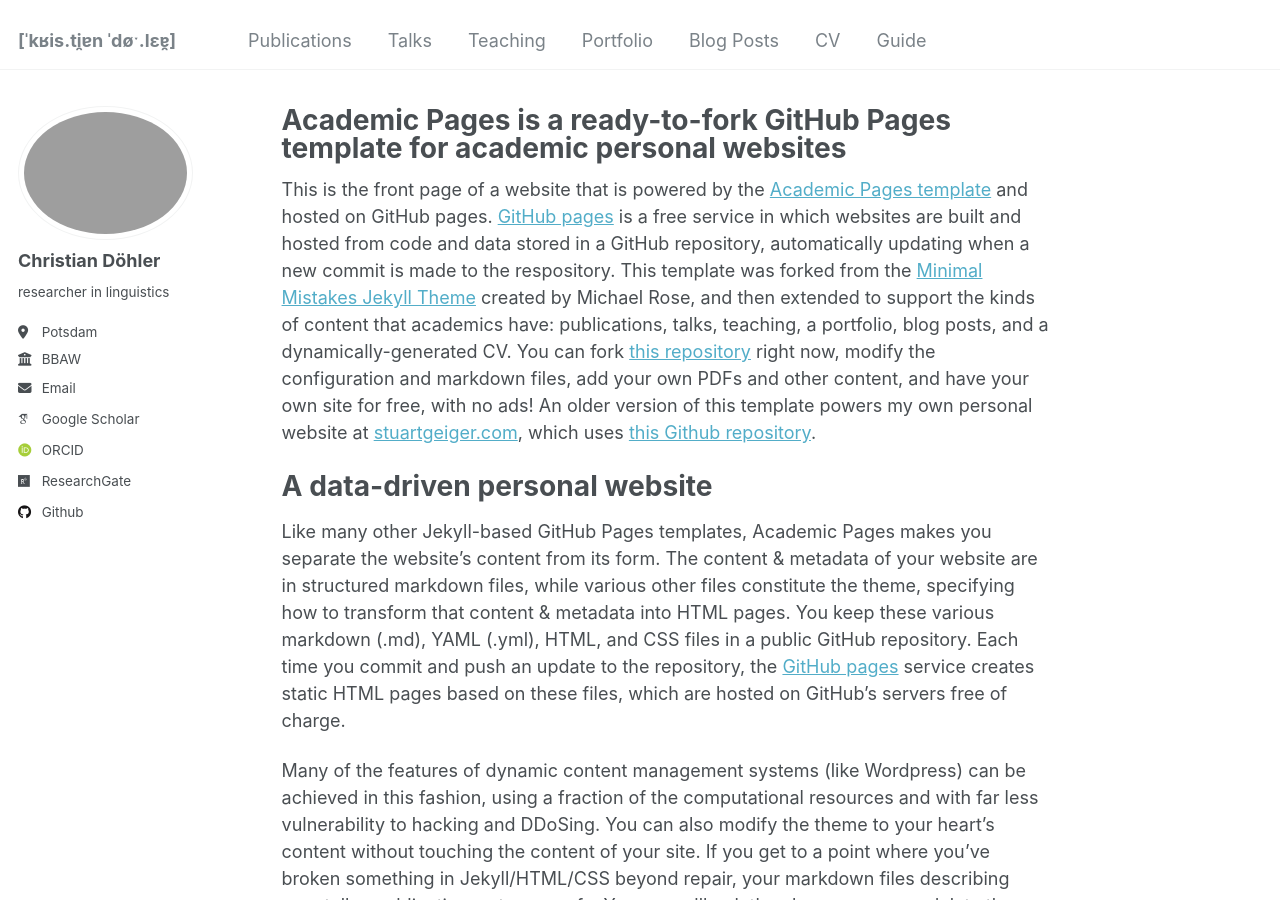
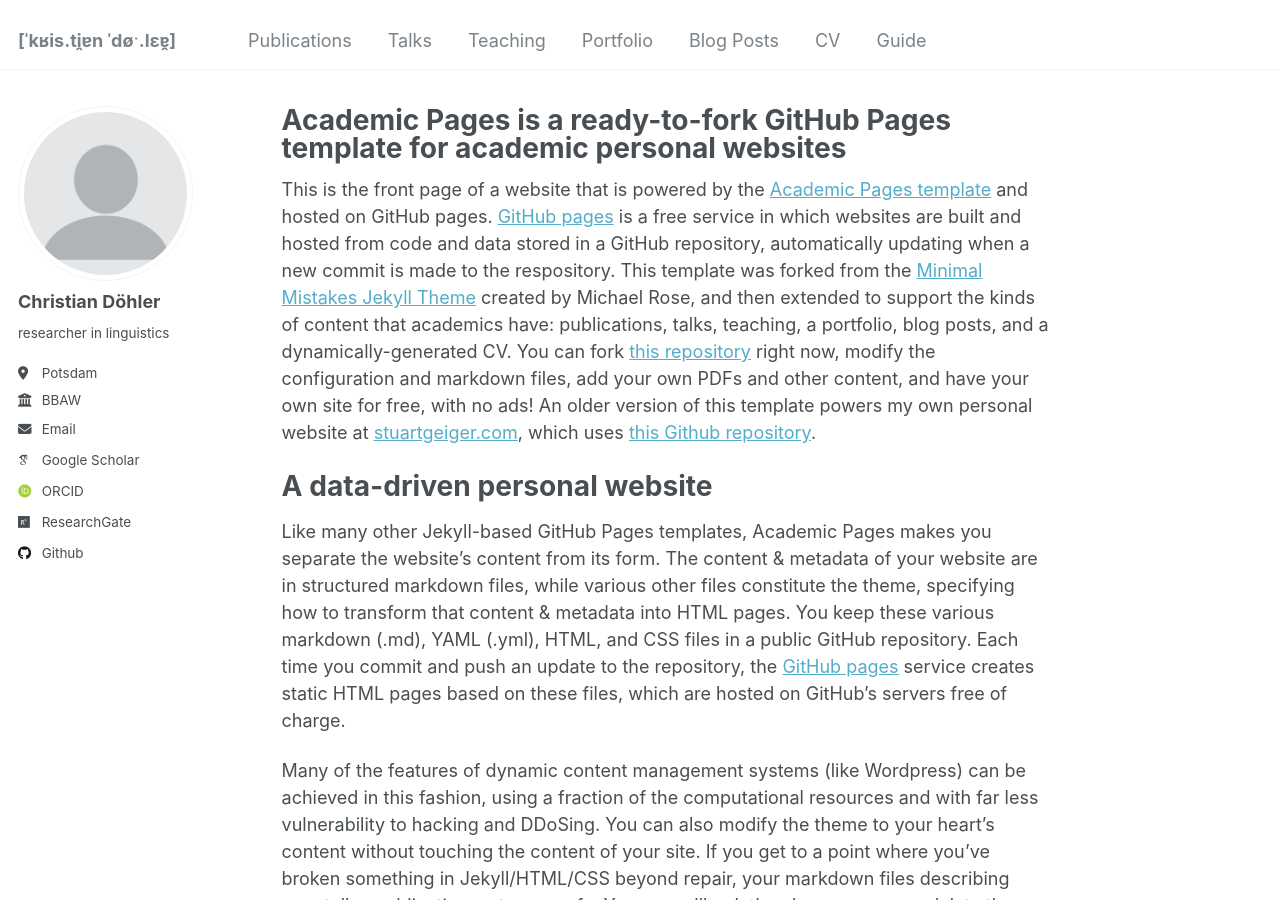
Before and after one commit to chrdoe/chrdoe.github.io, a Jekyll site: the page built from _pages/about.md, in a window 1280 px wide and 900 px high. Built offline with Jekyll 4.4.1, drawn with Linux system fonts in a browser that asks for light colours; some web fonts are replaced.

Commit message:
Update _config.yml

```diff
--- a/_config.yml
+++ b/_config.yml
@@ -21,7 +21,7 @@ repository               : "academicpages/academicpages.github.io"
 #               Additional customization can be done by editing /_includes/author-profile.html
 author:
   # Biographic information
-  # avatar           : # "doehler.png"
+  avatar           : "profile.png"
   name             : "Christian Döhler"
   pronouns         : # example: "he/his"
   bio              : "researcher in linguistics"
```
